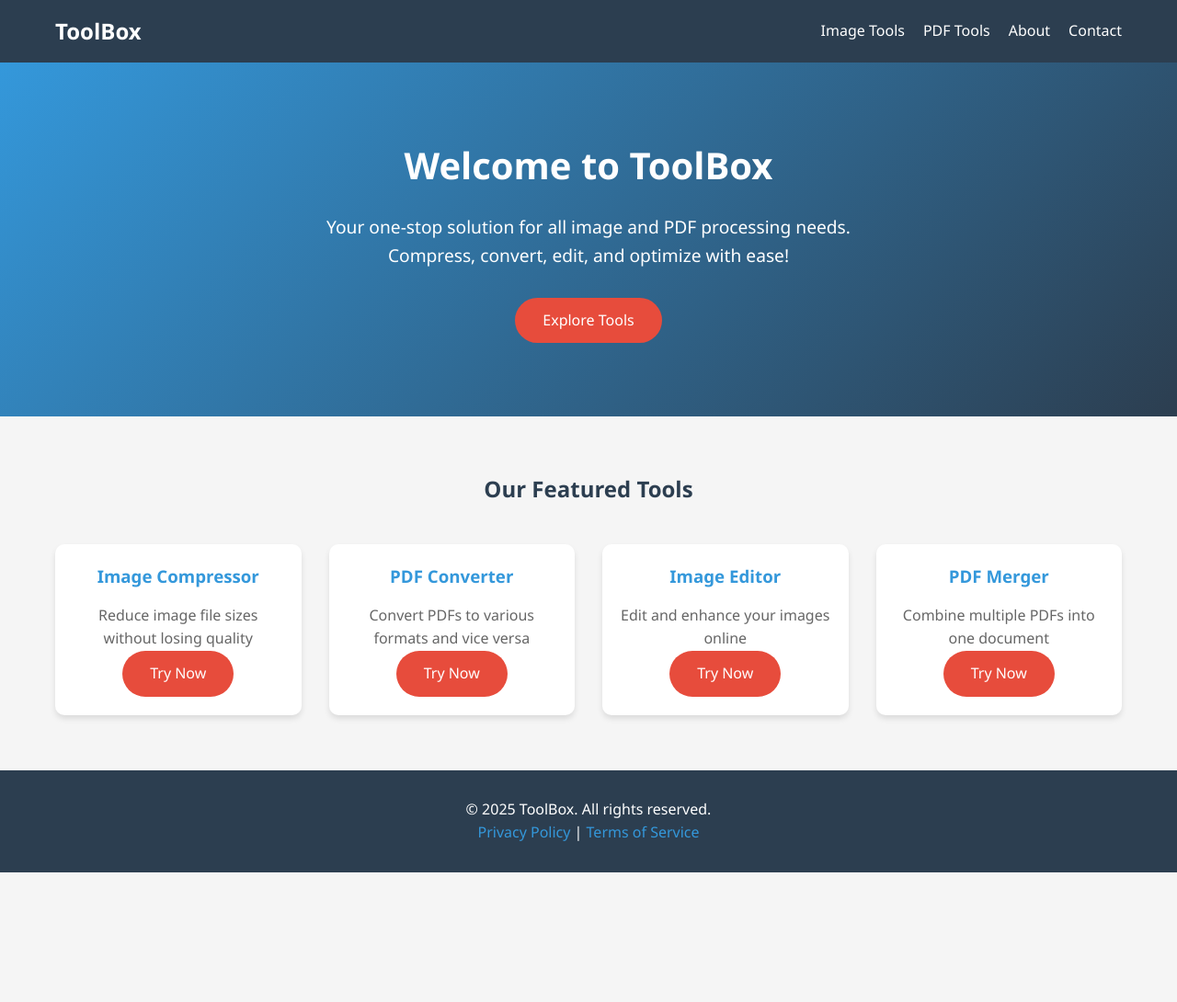
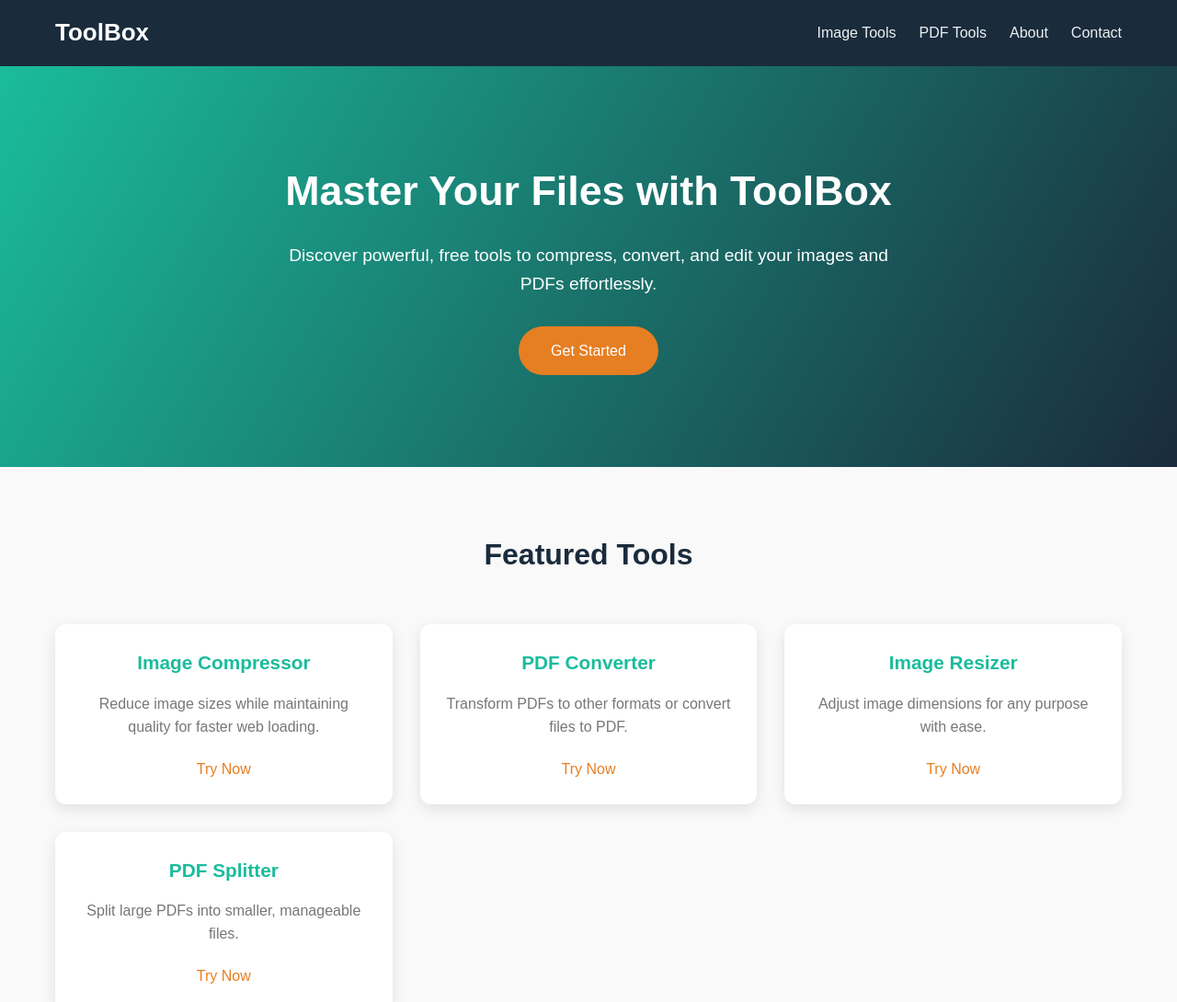
Before and after one commit to tool924/Tool, a plain HTML site: page index.html in a window 1280 px wide. Shown: the top 1090 px of the page at 92% size. Before the commit the page ends 949 px from the top, so only its background shows below. Drawn offline with Linux system fonts and the light colour scheme.

Commit message:
Update index.html

```diff
--- a/index.html
+++ b/index.html
@@ -15,9 +15,9 @@
         }
 
         body {
-            font-family: 'Segoe UI', Arial, sans-serif;
+            font-family: 'Poppins', Arial, sans-serif;
             line-height: 1.6;
-            background-color: #f5f5f5;
+            background-color: #f9f9f9;
             color: #333;
         }
 
@@ -29,7 +29,7 @@
 
         /* Navigation */
         nav {
-            background: #2c3e50;
+            background: #1a2b3c;
             padding: 15px 0;
             position: sticky;
             top: 0;
@@ -44,122 +44,147 @@
 
         .logo {
             color: white;
-            font-size: 24px;
-            font-weight: bold;
+            font-size: 26px;
+            font-weight: 600;
             text-decoration: none;
         }
 
         .nav-links {
             display: flex;
-            gap: 20px;
+            gap: 25px;
         }
 
         .nav-links a {
-            color: white;
+            color: #ecf0f1;
             text-decoration: none;
             font-weight: 500;
             transition: color 0.3s;
         }
 
         .nav-links a:hover {
-            color: #3498db;
+            color: #1abc9c;
         }
 
         /* Hero Section */
         .hero {
-            background: linear-gradient(135deg, #3498db, #2c3e50);
+            background: linear-gradient(120deg, #1abc9c, #1a2b3c);
             color: white;
             text-align: center;
-            padding: 80px 20px;
+            padding: 100px 20px;
         }
 
         .hero h1 {
-            font-size: 2.5em;
+            font-size: 2.8em;
             margin-bottom: 20px;
         }
 
         .hero p {
             font-size: 1.2em;
-            max-width: 600px;
+            max-width: 700px;
             margin: 0 auto 30px;
         }
 
         .cta-btn {
             display: inline-block;
-            background: #e74c3c;
+            background: #e67e22;
             color: white;
-            padding: 12px 30px;
+            padding: 14px 35px;
             text-decoration: none;
-            border-radius: 25px;
-            transition: transform 0.3s;
+            border-radius: 30px;
+            font-weight: 500;
+            transition: all 0.3s;
         }
 
         .cta-btn:hover {
+            background: #d35400;
             transform: scale(1.05);
         }
 
         /* Tools Section */
         .tools-section {
-            padding: 60px 0;
+            padding: 70px 0;
         }
 
         .tools-section h2 {
             text-align: center;
-            margin-bottom: 40px;
-            color: #2c3e50;
+            margin-bottom: 50px;
+            color: #1a2b3c;
+            font-size: 2em;
         }
 
         .tools-grid {
             display: grid;
-            grid-template-columns: repeat(auto-fit, minmax(250px, 1fr));
+            grid-template-columns: repeat(auto-fit, minmax(280px, 1fr));
             gap: 30px;
         }
 
         .tool-card {
             background: white;
-            padding: 20px;
-            border-radius: 10px;
-            box-shadow: 0 4px 6px rgba(0,0,0,0.1);
-            transition: transform 0.3s;
+            padding: 25px;
+            border-radius: 12px;
+            box-shadow: 0 5px 15px rgba(0,0,0,0.1);
+            transition: all 0.3s;
             text-align: center;
         }
 
         .tool-card:hover {
-            transform: translateY(-5px);
+            transform: translateY(-8px);
+            box-shadow: 0 8px 20px rgba(0,0,0,0.15);
         }
 
         .tool-card h3 {
-            color: #3498db;
+            color: #1abc9c;
             margin-bottom: 15px;
+            font-size: 1.3em;
         }
 
         .tool-card p {
-            color: #666;
+            color: #777;
+            margin-bottom: 20px;
+        }
+
+        .tool-card a {
+            color: #e67e22;
+            text-decoration: none;
+            font-weight: 500;
+        }
+
+        .tool-card a:hover {
+            text-decoration: underline;
         }
 
         /* Footer */
         footer {
-            background: #2c3e50;
-            color: white;
-            padding: 30px 0;
+            background: #1a2b3c;
+            color: #ecf0f1;
+            padding: 40px 0;
             text-align: center;
         }
 
         footer a {
-            color: #3498db;
+            color: #1abc9c;
             text-decoration: none;
+        }
+
+        footer a:hover {
+            text-decoration: underline;
         }
 
         /* Responsive Design */
         @media (max-width: 768px) {
             .nav-content {
                 flex-direction: column;
-                gap: 15px;
+                gap: 20px;
             }
 
             .nav-links {
                 flex-direction: column;
                 text-align: center;
+                gap: 15px;
+            }
+
+            .hero {
+                padding: 60px 20px;
             }
 
             .hero h1 {
@@ -168,6 +193,10 @@
 
             .hero p {
                 font-size: 1em;
+            }
+
+            .tools-section {
+                padding: 40px 0;
             }
         }
     </style>
@@ -189,36 +218,36 @@
     <!-- Hero Section -->
     <section class="hero">
         <div class="container">
-            <h1>Welcome to ToolBox</h1>
-            <p>Your one-stop solution for all image and PDF processing needs. Compress, convert, edit, and optimize with ease!</p>
-            <a href="#tools" class="cta-btn">Explore Tools</a>
+            <h1>Master Your Files with ToolBox</h1>
+            <p>Discover powerful, free tools to compress, convert, and edit your images and PDFs effortlessly.</p>
+            <a href="#tools" class="cta-btn">Get Started</a>
         </div>
     </section>
 
     <!-- Tools Section -->
     <section class="tools-section" id="tools">
         <div class="container">
-            <h2>Our Featured Tools</h2>
+            <h2>Featured Tools</h2>
             <div class="tools-grid">
                 <div class="tool-card">
                     <h3>Image Compressor</h3>
-                    <p>Reduce image file sizes without losing quality</p>
-                    <a href="/image-compressor" class="cta-btn">Try Now</a>
+                    <p>Reduce image sizes while maintaining quality for faster web loading.</p>
+                    <a href="tool/img-compress.html">Try Now</a>
                 </div>
                 <div class="tool-card">
                     <h3>PDF Converter</h3>
-                    <p>Convert PDFs to various formats and vice versa</p>
-                    <a href="/pdf-converter" class="cta-btn">Try Now</a>
+                    <p>Transform PDFs to other formats or convert files to PDF.</p>
+                    <a href="/pdf-converter">Try Now</a>
                 </div>
                 <div class="tool-card">
-                    <h3>Image Editor</h3>
-                    <p>Edit and enhance your images online</p>
-                    <a href="/image-editor" class="cta-btn">Try Now</a>
+                    <h3>Image Resizer</h3>
+                    <p>Adjust image dimensions for any purpose with ease.</p>
+                    <a href="/image-resizer">Try Now</a>
                 </div>
                 <div class="tool-card">
-                    <h3>PDF Merger</h3>
-                    <p>Combine multiple PDFs into one document</p>
-                    <a href="/pdf-merger" class="cta-btn">Try Now</a>
+                    <h3>PDF Splitter</h3>
+                    <p>Split large PDFs into smaller, manageable files.</p>
+                    <a href="/pdf-splitter">Try Now</a>
                 </div>
             </div>
         </div>
@@ -227,8 +256,8 @@
     <!-- Footer -->
     <footer>
         <div class="container">
-            <p>&copy; 2025 ToolBox. All rights reserved.</p>
-            <p><a href="#privacy">Privacy Policy</a> | <a href="#terms">Terms of Service</a></p>
+            <p>© 2025 ToolBox. All rights reserved.</p>
+            <p><a href="#privacy">Privacy Policy</a> | <a href="#terms">Terms of Service</a> | <a href="#contact">Contact Us</a></p>
         </div>
     </footer>
 </body>
```
